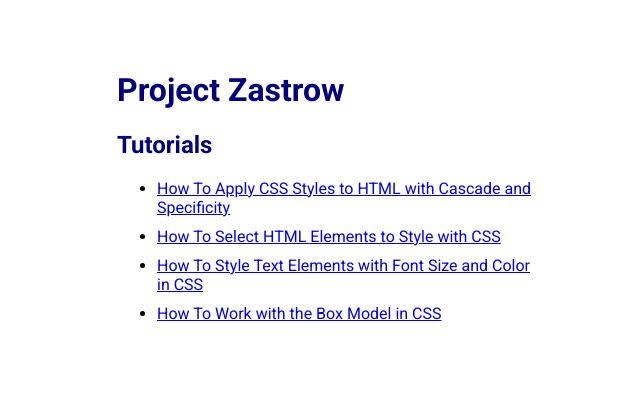
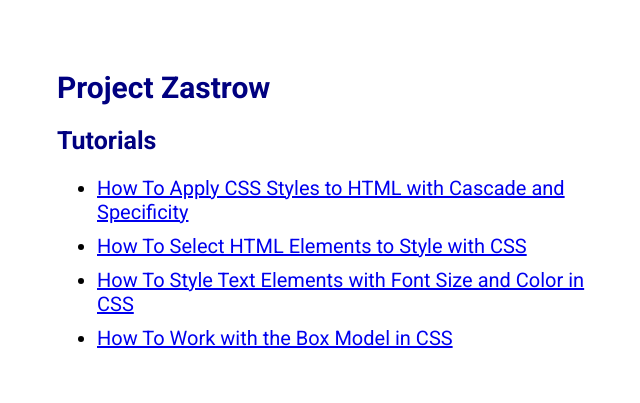
Before and after one commit to theogainey/project-Zastrow, a plain HTML site: page index.html in a window 1280 px wide. Shown: the whole page, without its empty margins (313-953 px from the left). Drawn offline with Linux system fonts and the light colour scheme.

Commit message:
feat: style homepage
add styles from tutorial 5

```diff
--- a/styles.css
+++ b/styles.css
@@ -1,5 +1,8 @@
 * {
 	box-sizing: border-box;
+}
+:root{
+	font-size: 20px;
 }
 
 body {
@@ -7,11 +10,14 @@ body {
 }
 div {
   padding: 30px 30px;
-	width: 480px;
+	width: 80%;
+	max-width: 30rem;
 	margin: 20px auto 60px;
 }
+
 li{
   margin: 10px 0px;
+	font-size: 1rem;
 }
 h1,
 h2 {
@@ -19,6 +25,15 @@ h2 {
   color: navy;
 }
 
+h1 {
+  font-size: 1.5rem;
+}
+
+
+h2{
+  font-size: 1.25rem;
+}
+
 ul li {
   font-weight: 400;
 }
```
